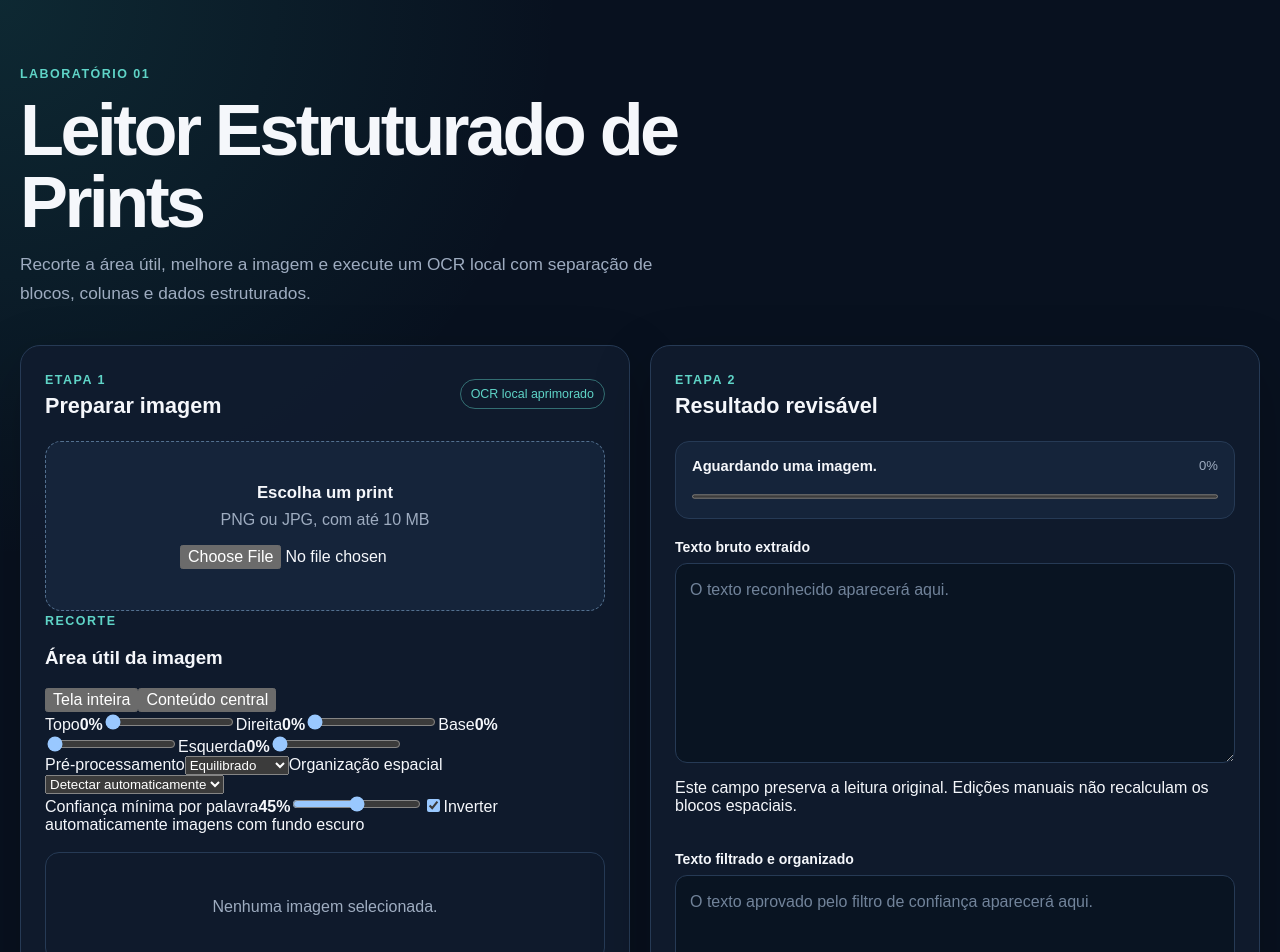
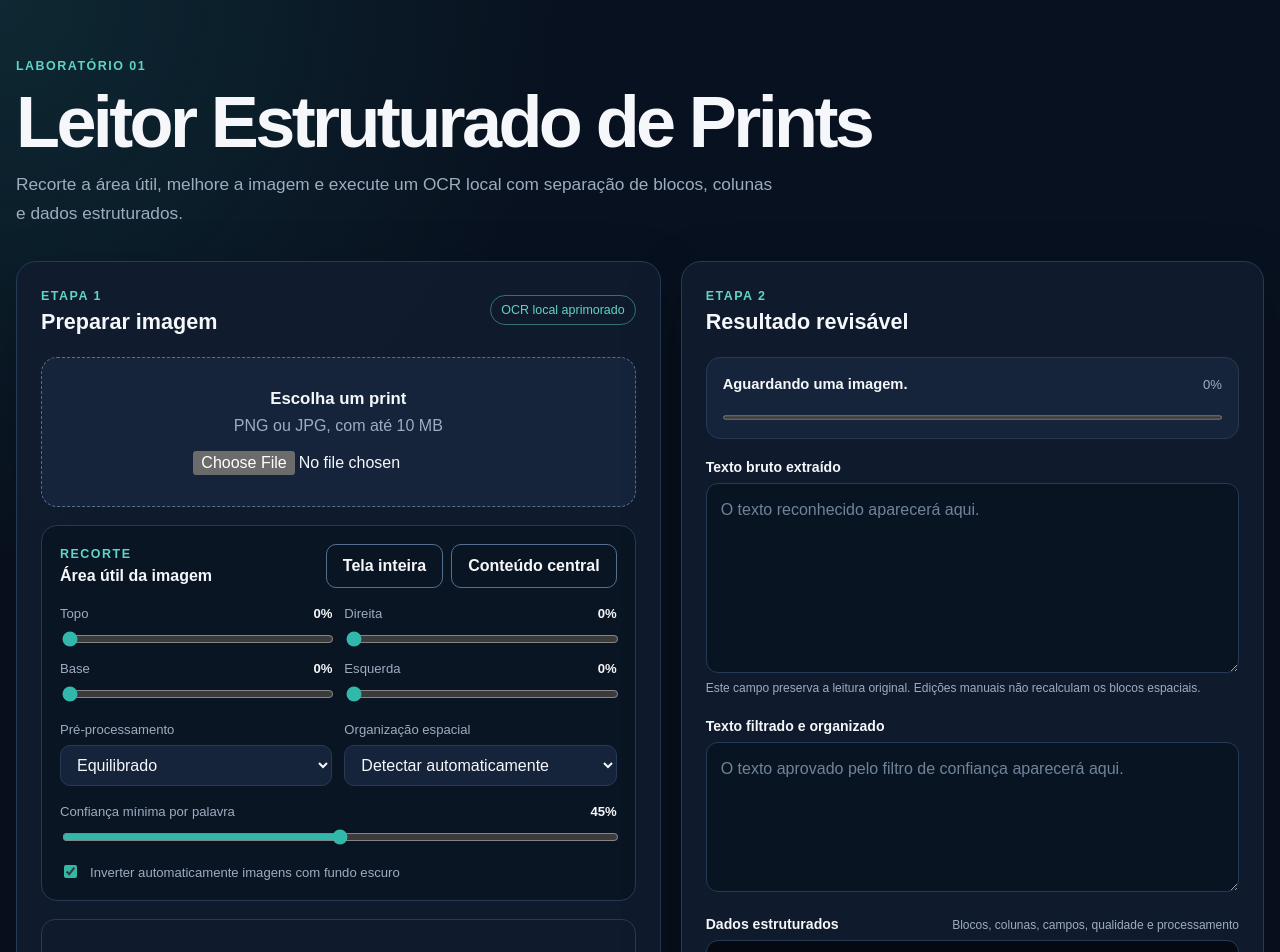
Before and after one commit to leon337/programa_leitor_de_prints, a Next.js app: page / in a window 1280 px wide. Shown: the top 952 px of the page. Built offline with nearby package versions, Linux system fonts and the light colour scheme.

Commit message:
style(lea-100): adaptar interface ao fluxo de recorte e reteste

```diff
--- a/app/globals.css
+++ b/app/globals.css
@@ -7,7 +7,9 @@
   --background: #08111f;
   --surface: #101c2e;
   --surface-soft: #15243a;
+  --surface-deep: #091422;
   --border: #263a55;
+  --border-strong: #53708f;
   --text: #f5f7fb;
   --muted: #9eacc0;
   --accent: #5fd4c7;
@@ -33,6 +35,7 @@ body {
 
 button,
 input,
+select,
 textarea {
   font: inherit;
 }
@@ -43,20 +46,22 @@ button {
 
 button:disabled,
 input:disabled,
+select:disabled,
 textarea:disabled {
   cursor: not-allowed;
+  opacity: 0.55;
 }
 
 .page-shell {
-  width: min(1240px, calc(100% - 32px));
+  width: min(1380px, calc(100% - 32px));
   min-height: 100vh;
   margin: 0 auto;
-  padding: 64px 0 32px;
+  padding: 56px 0 32px;
 }
 
 .hero {
-  max-width: 800px;
-  margin-bottom: 36px;
+  max-width: 880px;
+  margin-bottom: 32px;
 }
 
 .eyebrow,
@@ -76,7 +81,7 @@ textarea:disabled {
 }
 
 .hero p {
-  max-width: 680px;
+  max-width: 760px;
   margin: 0;
   color: var(--muted);
   font-size: 1.08rem;
@@ -85,7 +90,7 @@ textarea:disabled {
 
 .workspace {
   display: grid;
-  grid-template-columns: minmax(0, 1fr) minmax(360px, 1fr);
+  grid-template-columns: minmax(0, 1.05fr) minmax(410px, 0.95fr);
   gap: 20px;
   align-items: start;
 }
@@ -95,7 +100,7 @@ textarea:disabled {
   padding: 24px;
   border: 1px solid var(--border);
   border-radius: 20px;
-  background: rgba(16, 28, 46, 0.92);
+  background: rgba(16, 28, 46, 0.94);
   box-shadow: 0 20px 60px rgba(0, 0, 0, 0.22);
 }
 
@@ -103,39 +108,74 @@ textarea:disabled {
 .preview-header,
 .project-footer,
 .progress-header,
-.json-heading {
+.json-heading,
+.settings-heading,
+.button-row,
+.badge-group {
   display: flex;
   align-items: center;
   justify-content: space-between;
-  gap: 16px;
+  gap: 14px;
 }
 
 .panel-heading {
   margin-bottom: 22px;
 }
 
+.panel-heading h2,
+.settings-heading h3 {
+  margin: 5px 0 0;
+}
+
 .panel-heading h2 {
-  margin: 5px 0 0;
   font-size: 1.35rem;
+}
+
+.settings-heading h3 {
+  font-size: 1rem;
+}
+
+.status-badge,
+.confidence-badge,
+.quality-badge {
+  padding: 7px 10px;
+  border-radius: 999px;
+  font-size: 0.78rem;
+  white-space: nowrap;
 }
 
 .status-badge,
 .confidence-badge {
-  padding: 7px 10px;
   border: 1px solid rgba(95, 212, 199, 0.45);
-  border-radius: 999px;
   color: var(--accent);
-  font-size: 0.78rem;
-  white-space: nowrap;
+}
+
+.quality-badge {
+  border: 1px solid var(--border-strong);
+}
+
+.quality-alta {
+  border-color: rgba(140, 232, 179, 0.55);
+  color: var(--success);
+}
+
+.quality-média {
+  border-color: rgba(255, 211, 138, 0.55);
+  color: var(--warning);
+}
+
+.quality-baixa {
+  border-color: rgba(255, 180, 180, 0.55);
+  color: var(--danger);
 }
 
 .drop-zone {
   display: grid;
-  min-height: 170px;
+  min-height: 150px;
   place-content: center;
   gap: 8px;
-  padding: 24px;
-  border: 1px dashed #53708f;
+  padding: 22px;
+  border: 1px dashed var(--border-strong);
   border-radius: 16px;
   background: var(--surface-soft);
   text-align: center;
@@ -156,7 +196,12 @@ textarea:disabled {
 .empty-preview,
 .project-footer,
 .json-heading span:last-child,
-.privacy-note {
+.privacy-note,
+.field-help,
+.preview-label,
+.frame-placeholder,
+.quality-grid span,
+.select-grid label > span {
   color: var(--muted);
 }
 
@@ -169,6 +214,108 @@ textarea:disabled {
 .error-message {
   margin: 14px 0 0;
   color: var(--danger);
+  line-height: 1.5;
+}
+
+.settings-card {
+  margin-top: 18px;
+  padding: 18px;
+  border: 1px solid var(--border);
+  border-radius: 16px;
+  background: rgba(9, 20, 34, 0.72);
+}
+
+.settings-heading {
+  align-items: flex-start;
+}
+
+.preset-actions {
+  display: flex;
+  flex-wrap: wrap;
+  justify-content: flex-end;
+  gap: 8px;
+}
+
+.crop-grid,
+.select-grid,
+.preview-comparison,
+.quality-grid {
+  display: grid;
+  gap: 12px;
+}
+
+.crop-grid {
+  grid-template-columns: repeat(2, minmax(0, 1fr));
+  margin-top: 18px;
+}
+
+.range-control {
+  display: grid;
+  gap: 8px;
+}
+
+.range-control > span {
+  display: flex;
+  justify-content: space-between;
+  gap: 12px;
+  color: var(--muted);
+  font-size: 0.82rem;
+}
+
+.range-control strong {
+  color: var(--text);
+}
+
+.range-control input {
+  width: 100%;
+  accent-color: var(--accent-strong);
+}
+
+.select-grid {
+  grid-template-columns: repeat(2, minmax(0, 1fr));
+  margin-top: 18px;
+}
+
+.select-grid label {
+  display: grid;
+  gap: 8px;
+}
+
+.select-grid label > span {
+  font-size: 0.82rem;
+}
+
+.select-grid select {
+  width: 100%;
+  padding: 10px 12px;
+  border: 1px solid var(--border);
+  border-radius: 10px;
+  outline: none;
+  background: var(--surface-soft);
+  color: var(--text);
+}
+
+.select-grid select:focus {
+  border-color: var(--accent);
+}
+
+.confidence-control {
+  margin-top: 18px;
+}
+
+.check-control {
+  display: flex;
+  align-items: flex-start;
+  gap: 10px;
+  margin-top: 16px;
+  color: var(--muted);
+  font-size: 0.82rem;
+  line-height: 1.45;
+}
+
+.check-control input {
+  margin-top: 2px;
+  accent-color: var(--accent-strong);
 }
 
 .preview-card {
@@ -201,21 +348,48 @@ textarea:disabled {
   color: var(--accent);
 }
 
-.text-button:disabled {
-  opacity: 0.5;
+.preview-comparison {
+  grid-template-columns: repeat(2, minmax(0, 1fr));
+}
+
+.preview-comparison > div {
+  min-width: 0;
+}
+
+.preview-label {
+  display: block;
+  margin-bottom: 7px;
+  font-size: 0.76rem;
+  font-weight: 700;
+  text-transform: uppercase;
 }
 
 .image-frame {
   position: relative;
-  min-height: 360px;
+  min-height: 340px;
   overflow: hidden;
   border: 1px solid var(--border);
   border-radius: 14px;
   background: #050a12;
 }
 
+.compact-frame {
+  min-height: 250px;
+}
+
 .image-frame img {
   object-fit: contain;
+}
+
+.frame-placeholder {
+  position: absolute;
+  inset: 0;
+  display: grid;
+  place-content: center;
+  padding: 18px;
+  text-align: center;
+  font-size: 0.82rem;
+  line-height: 1.5;
 }
 
 .empty-preview {
@@ -227,19 +401,39 @@ textarea:disabled {
   border-radius: 14px;
 }
 
-.primary-button {
-  width: 100%;
-  margin-top: 18px;
-  padding: 14px 18px;
-  border: 0;
-  border-radius: 12px;
-  background: var(--accent-strong);
-  color: #031815;
+.primary-button,
+.secondary-button {
+  padding: 12px 16px;
+  border-radius: 10px;
   font-weight: 700;
 }
 
-.primary-button:disabled {
-  opacity: 0.48;
+.primary-button {
+  border: 0;
+  background: var(--accent-strong);
+  color: #031815;
+}
+
+.secondary-button {
+  border: 1px solid var(--border-strong);
+  background: transparent;
+  color: var(--text);
+}
+
+.secondary-button:hover:not(:disabled) {
+  border-color: var(--accent);
+}
+
+.button-row {
+  margin-top: 18px;
+}
+
+.button-row > button {
+  width: 50%;
+}
+
+.preview-button {
+  min-width: 150px;
 }
 
 .privacy-note {
@@ -251,8 +445,13 @@ textarea:disabled {
 
 .result-panel {
   display: flex;
-  min-height: 650px;
+  min-height: 760px;
   flex-direction: column;
+}
+
+.badge-group {
+  justify-content: flex-end;
+  flex-wrap: wrap;
 }
 
 .ocr-status {
@@ -276,6 +475,7 @@ textarea:disabled {
 
 .progress-header strong {
   font-size: 0.92rem;
+  line-height: 1.4;
 }
 
 .progress-header span {
@@ -289,6 +489,28 @@ textarea:disabled {
   accent-color: var(--accent-strong);
 }
 
+.quality-grid {
+  grid-template-columns: repeat(4, minmax(0, 1fr));
+  margin-top: 14px;
+}
+
+.quality-grid > div {
+  display: grid;
+  gap: 5px;
+  padding: 12px;
+  border: 1px solid var(--border);
+  border-radius: 11px;
+  background: rgba(9, 20, 34, 0.7);
+}
+
+.quality-grid span {
+  font-size: 0.72rem;
+}
+
+.quality-grid strong {
+  font-size: 1rem;
+}
+
 .field-label {
   display: block;
   margin: 20px 0 8px;
@@ -299,15 +521,19 @@ textarea:disabled {
 
 .text-result {
   width: 100%;
-  min-height: 200px;
+  min-height: 190px;
   resize: vertical;
   padding: 14px;
   border: 1px solid var(--border);
   border-radius: 12px;
   outline: none;
-  background: #091422;
+  background: var(--surface-deep);
   color: var(--text);
   line-height: 1.55;
+}
+
+.filtered-result {
+  min-height: 150px;
 }
 
 .text-result:focus {
@@ -316,6 +542,12 @@ textarea:disabled {
 
 .text-result::placeholder {
   color: #71839a;
+}
+
+.field-help {
+  margin: 7px 0 0;
+  font-size: 0.75rem;
+  line-height: 1.45;
 }
 
 .json-heading {
@@ -334,7 +566,7 @@ textarea:disabled {
 }
 
 .json-preview {
-  max-height: 260px;
+  max-height: 440px;
   margin: 0;
   overflow: auto;
   padding: 14px;
@@ -343,7 +575,7 @@ textarea:disabled {
   background: #050a12;
   color: #cde7ff;
   font-family: "Courier New", Courier, monospace;
-  font-size: 0.82rem;
+  font-size: 0.8rem;
   line-height: 1.5;
   white-space: pre-wrap;
   word-break: break-word;
@@ -355,11 +587,7 @@ textarea:disabled {
   font-size: 0.84rem;
 }
 
-@media (max-width: 900px) {
-  .page-shell {
-    padding-top: 40px;
-  }
-
+@media (max-width: 1080px) {
   .workspace {
     grid-template-columns: 1fr;
   }
@@ -369,9 +597,45 @@ textarea:disabled {
   }
 }
 
+@media (max-width: 720px) {
+  .page-shell {
+    padding-top: 36px;
+  }
+
+  .crop-grid,
+  .select-grid,
+  .preview-comparison,
+  .quality-grid {
+    grid-template-columns: 1fr;
+  }
+
+  .settings-heading,
+  .panel-heading {
+    align-items: flex-start;
+    flex-direction: column;
+  }
+
+  .preset-actions {
+    justify-content: flex-start;
+  }
+
+  .button-row {
+    align-items: stretch;
+    flex-direction: column;
+  }
+
+  .button-row > button {
+    width: 100%;
+  }
+
+  .compact-frame {
+    min-height: 300px;
+  }
+}
+
 @media (max-width: 560px) {
   .page-shell {
-    width: min(100% - 20px, 1240px);
+    width: min(100% - 20px, 1380px);
   }
 
   .panel {
@@ -379,7 +643,6 @@ textarea:disabled {
     border-radius: 16px;
   }
 
-  .panel-heading,
   .project-footer,
   .json-heading {
     align-items: flex-start;
@@ -387,12 +650,9 @@ textarea:disabled {
   }
 
   .status-badge,
-  .confidence-badge {
+  .confidence-badge,
+  .quality-badge {
     white-space: normal;
-  }
-
-  .image-frame {
-    min-height: 260px;
   }
 
   .json-heading span:last-child {
```
